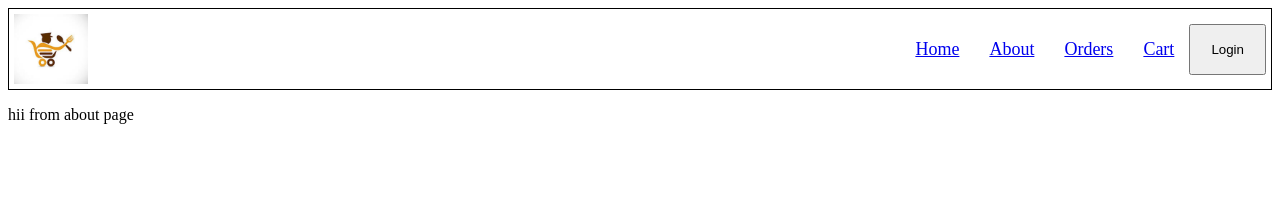
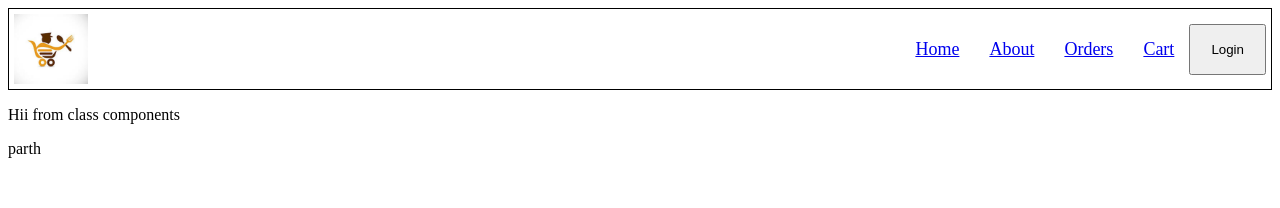
Before and after one commit to parthmagnani/namaste-react, a React (Vite) app: page /about in a window 1280 px wide. Shown: the top 208 px of the page. Built offline with nearby package versions, Linux system fonts and the light colour scheme.

Commit message:
chapter-8, part-1

```diff
--- a/src/components/About.js
+++ b/src/components/About.js
@@ -1,7 +1,9 @@
+import UserClass from "./UserClass"
+
 const About = () => {
     return(
         <div>
-            <p>hii from about page</p>
+            <UserClass name={"parth"}/>
         </div>
     )
 }
--- a/src/components/Body.js
+++ b/src/components/Body.js
@@ -2,6 +2,7 @@ import RestaurantCard from './RestaurantCard'
 import { useEffect, useState } from 'react'
 import Shimmer from './Shimmer'
 import { useNavigate } from 'react-router-dom'
+
 
 const Body = () => {
 
@@ -34,6 +35,7 @@ const Body = () => {
 
     return listOfRestaurants.length ? (
         <div className='body-container'>
+
             <div className='body-header'>
                 <div>
                     <input type="text" onChange={(e) => setSearchedValue(e.target.value)} value={searchedValue} />
--- /dev/null
+++ b/src/components/UserClass.js
@@ -0,0 +1,22 @@
+import React from "react"
+
+class UserClass extends React.Component {
+
+    constructor(props) {
+        super(props)
+    }
+
+    render() {
+        return (
+            <div>
+                <p>Hii from class components</p>
+                {
+                    this.props.name
+                }
+            </div>
+
+        )
+    }
+}
+
+export default UserClass
```
Also changed, not shown: 1 other file (tests, documents, lock files or other folders).
